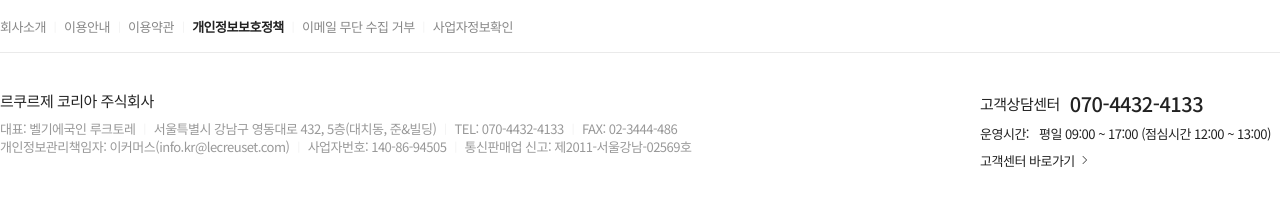
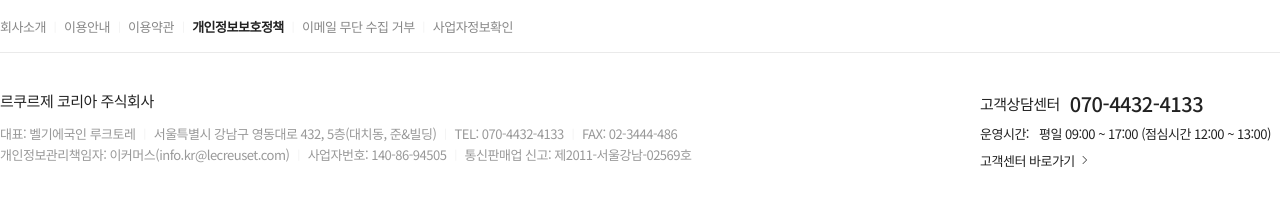
Before and after one commit to notgoodcom/lecrueset_re, a PHP site: page / in a window 1280 px wide. Shown: the part 2542-2740 px from the top of the page. Before the commit the page ends 2709 px from the top, so only its background shows below. Run offline with PHP 8.4, Linux system fonts and the light colour scheme; some libraries are stand-ins or nearby versions.

Commit message:
css수정

```diff
--- a/css/style.css
+++ b/css/style.css
@@ -355,6 +355,7 @@
                         footer.footer .footerWrap .wrap .companyInfo .companyName {
                             font-size:15px;
                             color:#222;
+                            margin-bottom:15px;
                         }
 
                         footer.footer .footerWrap .wrap .companyInfo .companyInfoTxt {
@@ -364,6 +365,10 @@
                             font-size:13px;
                             flex-wrap:wrap;
                         }
+
+                            footer.footer .footerWrap .wrap .companyInfo .companyInfoTxt li {
+                                margin-bottom:3px;
+                            }
 
                             footer.footer .footerWrap .wrap .companyInfo .companyInfoTxt li:after {
                                 content:"|";
@@ -381,6 +386,7 @@
                             footer.footer .footerWrap .wrap .companyInfo .companyInfoTxt li:last-child:after {
                                 display:none;
                             }
+
 
                     footer.footer .footerWrap .wrap .csCenterInfo {
                         margin-left:auto;
```
